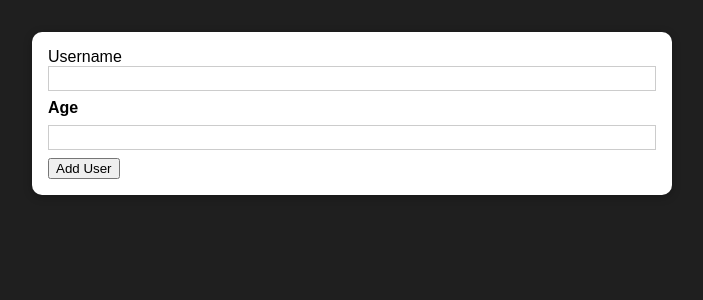
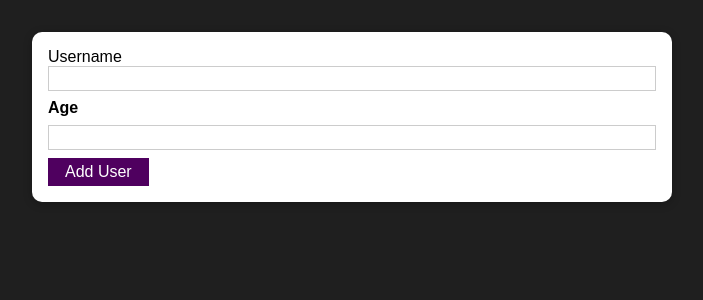
Before and after one commit to jeongsangtae/react-complete-training-first-practice-project, a React (Create React App) app: page / in a window 1280 px wide. Shown: the top 300 px of the page, without its empty margins (288-991 px from the left). Built offline with nearby package versions, Linux system fonts and the light colour scheme.

Commit message:
React Complete Training First Practice Project - Button component add

```diff
--- a/src/components/UI/Button.js
+++ b/src/components/UI/Button.js
@@ -0,0 +1,17 @@
+import React from "react";
+
+import styles from "./Button.module.css";
+
+const Button = (props) => {
+  return (
+    <button
+      className={styles.button}
+      type={props.type || "button"}
+      onClick={props.onClick}
+    >
+      {props.children}
+    </button>
+  );
+};
+
+export default Button;
--- /dev/null
+++ b/src/components/UI/Button.module.css
@@ -0,0 +1,18 @@
+.button {
+  font: inherit;
+  border: 1px solid #4f005f;
+  background: #4f005f;
+  color: white;
+  padding: 0.25rem 1rem;
+  cursor: pointer;
+}
+
+.button:hover,
+.button:active {
+  background: #741188;
+  border-color: #741188;
+}
+
+.button:focus {
+  outline: none;
+}
--- a/src/components/Users/AddUser.js
+++ b/src/components/Users/AddUser.js
@@ -1,6 +1,7 @@
 import React from "react";
 
 import Card from "../UI/Card";
+import Button from "../UI/Button";
 import styles from "./AddUser.module.css";
 
 const AddUser = (props) => {
@@ -15,7 +16,7 @@
         <input id="username" type="text" />
         <label htmlFor="age">Age</label>
         <input id="age" type="number" />
-        <button type="submit">Add User</button>
+        <Button type="submit">Add User</Button>
       </form>
     </Card>
   );
```
